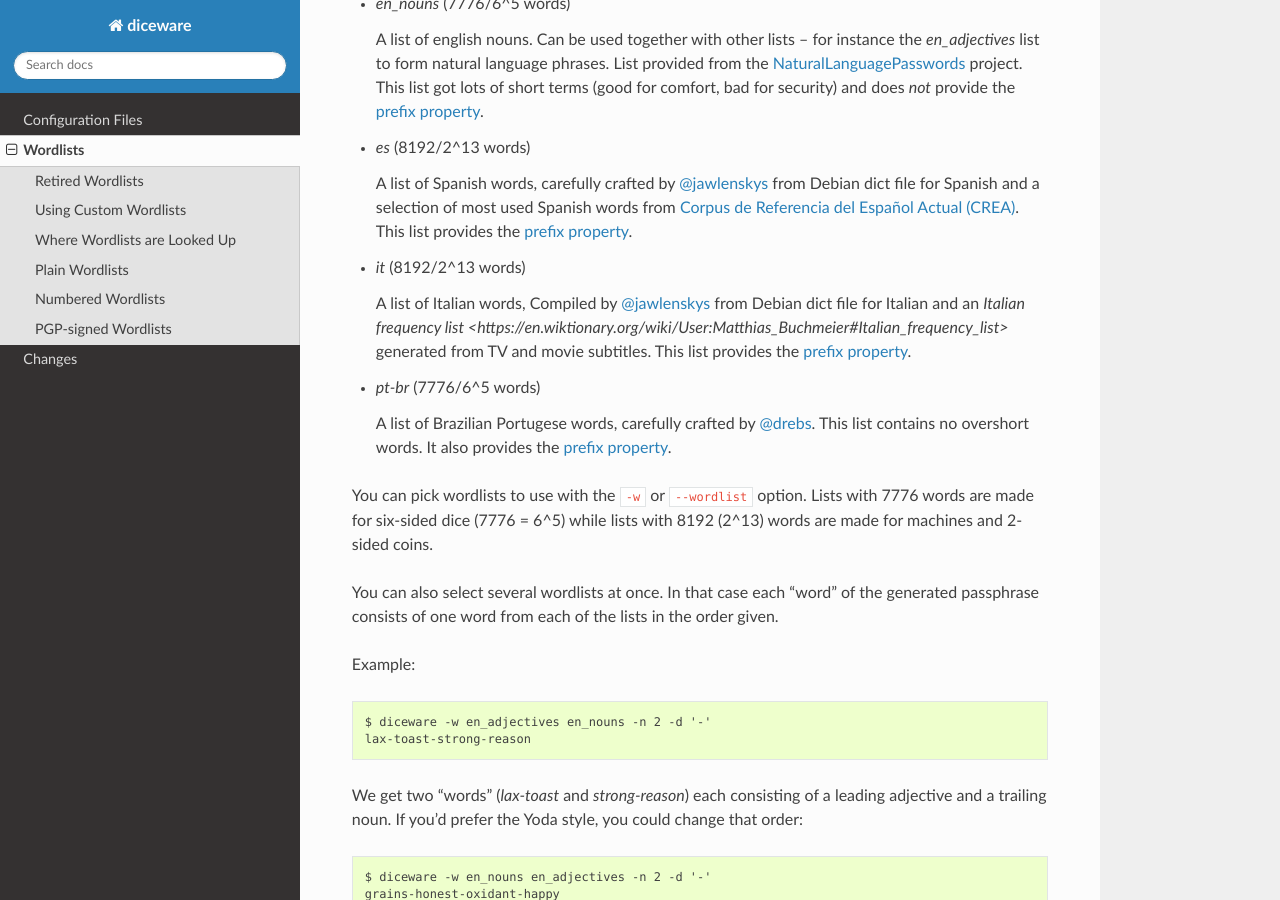
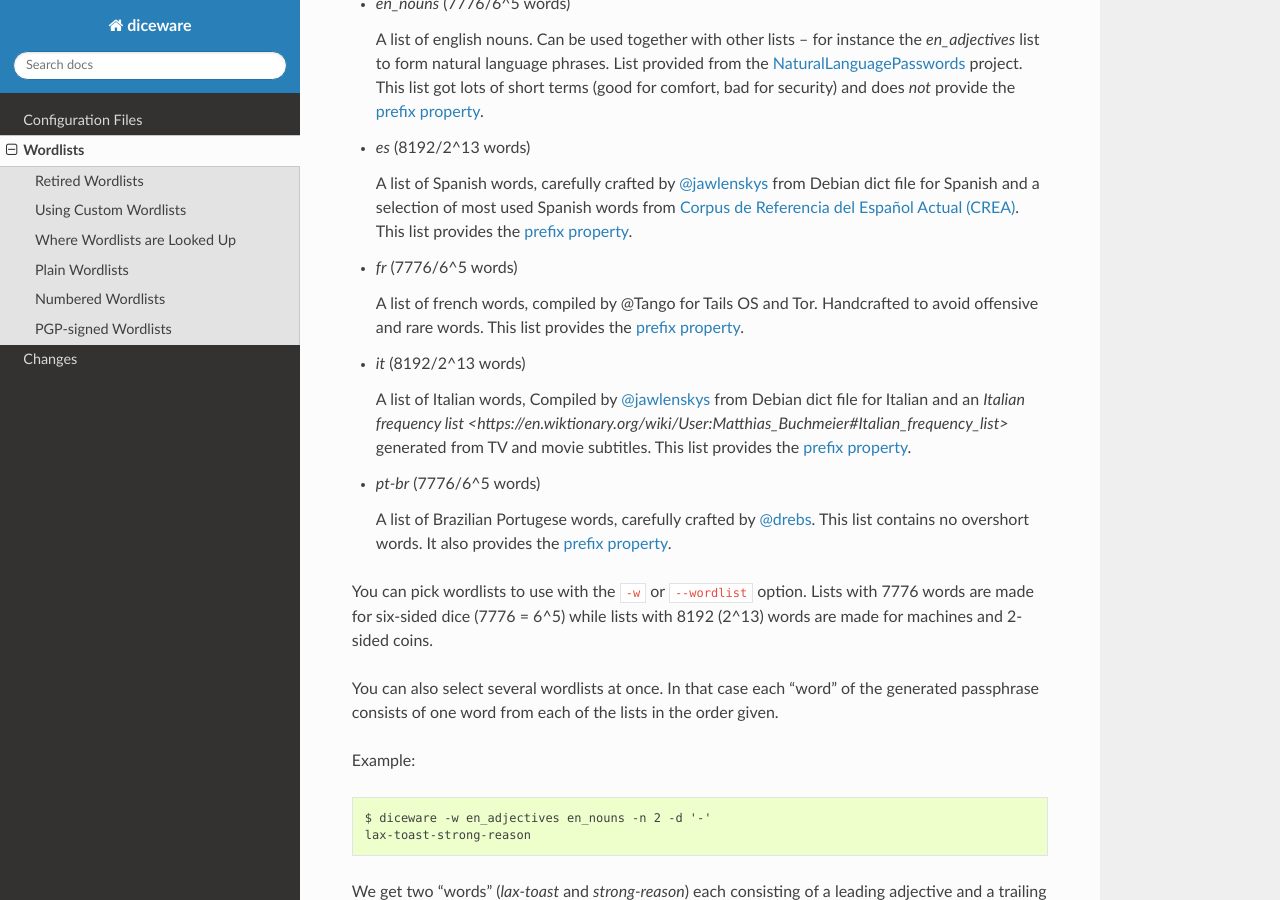
Before and after one commit to ulif/diceware, a Sphinx documentation site: the page built from docs/wordlists.rst, in a window 1280 px wide and 900 px high, scrolled down 1313 px. Built offline with Sphinx 7.4.7 and the Read the Docs theme 3.1.0, drawn with Linux system fonts in a browser that asks for light colours; pages that are not in the unit, such as notebooks, are missing from menus.

Commit message:
Add first French wordlist
provided by Tango. Many thanks for that.

```diff
--- a/CHANGES.rst
+++ b/CHANGES.rst
@@ -29,6 +29,7 @@ contained wordlists.
 - Switch to `pyproject`-based project layout, away from using `setup.py`.
 - Fixed #62: Removed `pkg_resources` dependency. Kudos to @htgoebel!
   As a side effect no randomness sources from other packages are supported anymore.
+- Added French wordlist. Many thanks for the good work go to Tango.
 
 
 0.10 (2022-02-15)
--- a/docs/wordlists.rst
+++ b/docs/wordlists.rst
@@ -77,6 +77,11 @@ Currently (v1.0) we provide the following lists:
   file for Spanish and a selection of most used Spanish words from `Corpus de
   Referencia del Español Actual (CREA)`_. This list provides the `prefix
   property`_.
+
+- `fr` (7776/6^5 words)
+
+  A list of french words, compiled by @Tango for Tails OS and Tor. Handcrafted
+  to avoid offensive and rare words. This list provides the `prefix property`_.
 
 - `it` (8192/2^13 words)
 
```
Also changed, not shown: README.rst (+7 -3 lines), 2 other files.
